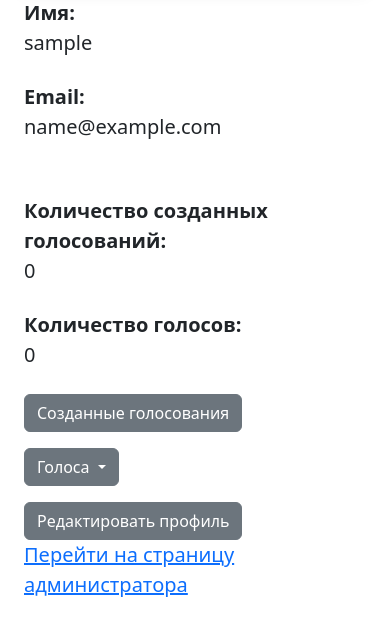
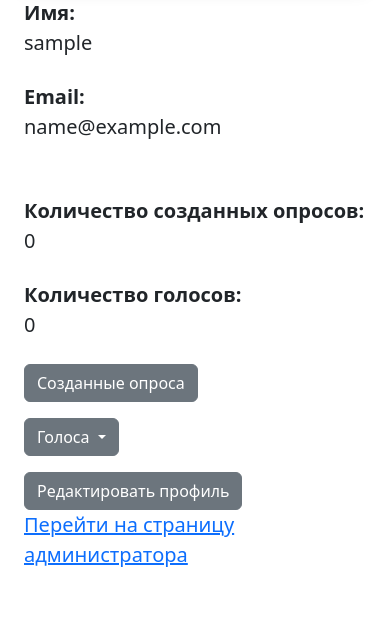
Before and after one commit to cppismylife/schoolproject, a Django app: page /profile/1/ in a window 390 px wide. Shown: the part 412-1052 px from the top of the page. After the commit the page ends 979 px from the top, so only its background shows below. Run offline with Django 3.2, Linux system fonts and the light colour scheme; the visitor is signed in with stand-in values (Sample User, id 1); data comes from the database, SQL or seed files in the repository; data that the repository does not hold is empty; some libraries are stand-ins or nearby versions; grey boxes are pictures that could not be loaded.

Commit message:
изменил названия страниц

```diff
--- a/main/forms.py
+++ b/main/forms.py
@@ -255,7 +255,7 @@ class VotingEditForm(forms.ModelForm):
     finishes = forms.DateTimeField(
         widget=forms.DateTimeInput(
             attrs={
-                'placeholder': 'Окончание голосования',
+                'placeholder': 'Окончание опроса',
                 'type': 'datetime-local'
             },
             format='%Y-%m-%dT%H:%M'),
--- a/main/templates/pages/profile.html
+++ b/main/templates/pages/profile.html
@@ -29,7 +29,7 @@
     </dl>
     <br>
     <dl class="row">
-      <dt class="col-md-auto">Количество созданных голосований:</dt>
+      <dt class="col-md-auto">Количество созданных опросов:</dt>
       <dd class="col-md-auto">{{ votings.count }}</dd>
     </dl>
     <dl class="row">
@@ -41,7 +41,7 @@
   <div class="container">
     <dl class="row">
       <a href="{% url 'votings_list' %}">
-        <button class="btn btn-secondary" type="button">Созданные голосования</button>
+        <button class="btn btn-secondary" type="button">Созданные опроса</button>
       </a>
     </dl>
     <dl class="row">
@@ -52,8 +52,9 @@
         </button>
         <ul class="dropdown-menu" aria-labelledby="dropdownMenuButton2">
           {% for vote in votes %}
-          <li><a class="dropdown-item" href="{% url 'voting_page' vote.variants.first.voting.id %}">Голосование
-            '{{ vote.variants.first.voting.name }}'</a></li>
+          <li><a class="dropdown-item" href="{% url 'voting_page' vote.variants.first.voting.id %}">
+            '{{ vote.variants.first.voting.name }}'
+          </a></li>
           {% endfor %}
         </ul>
       </div>
--- a/main/templates/pages/votings_list.html
+++ b/main/templates/pages/votings_list.html
@@ -12,7 +12,7 @@
 {% block content %}
   {% if not votings %}
     <p align="center">
-    <h2> Пока нет голосований </h2>
+    <h2> Пока нет созданных опросов </h2>
     </p>
   {% endif %}
   {% for voting in votings %}
--- a/main/views.py
+++ b/main/views.py
@@ -55,7 +55,7 @@ class VotingPage(TemplatePage):
 
     def get_context_data(self, **kwargs):
         context = super().get_context_data(**kwargs)
-        context['pagename'] = 'Просмотр голосования'
+        context['pagename'] = 'Просмотр опроса'
         context['eligible_to_vote'] = check_eligible_to_vote(
             Voting.objects.get(id=kwargs['id']), self.request.user
         )
@@ -69,7 +69,7 @@ class VotingResults(VotingPage):
         facts = self.count_facts(**kwargs)
         context = super().get_context_data(**kwargs)
         context['facts'] = facts
-        context['pagename'] = 'Результаты голосования'
+        context['pagename'] = 'Результаты опроса'
         if len([value for value in facts.values() if value]):
             context['plotly'] = self.create_chart(facts.copy())
         return context
```
